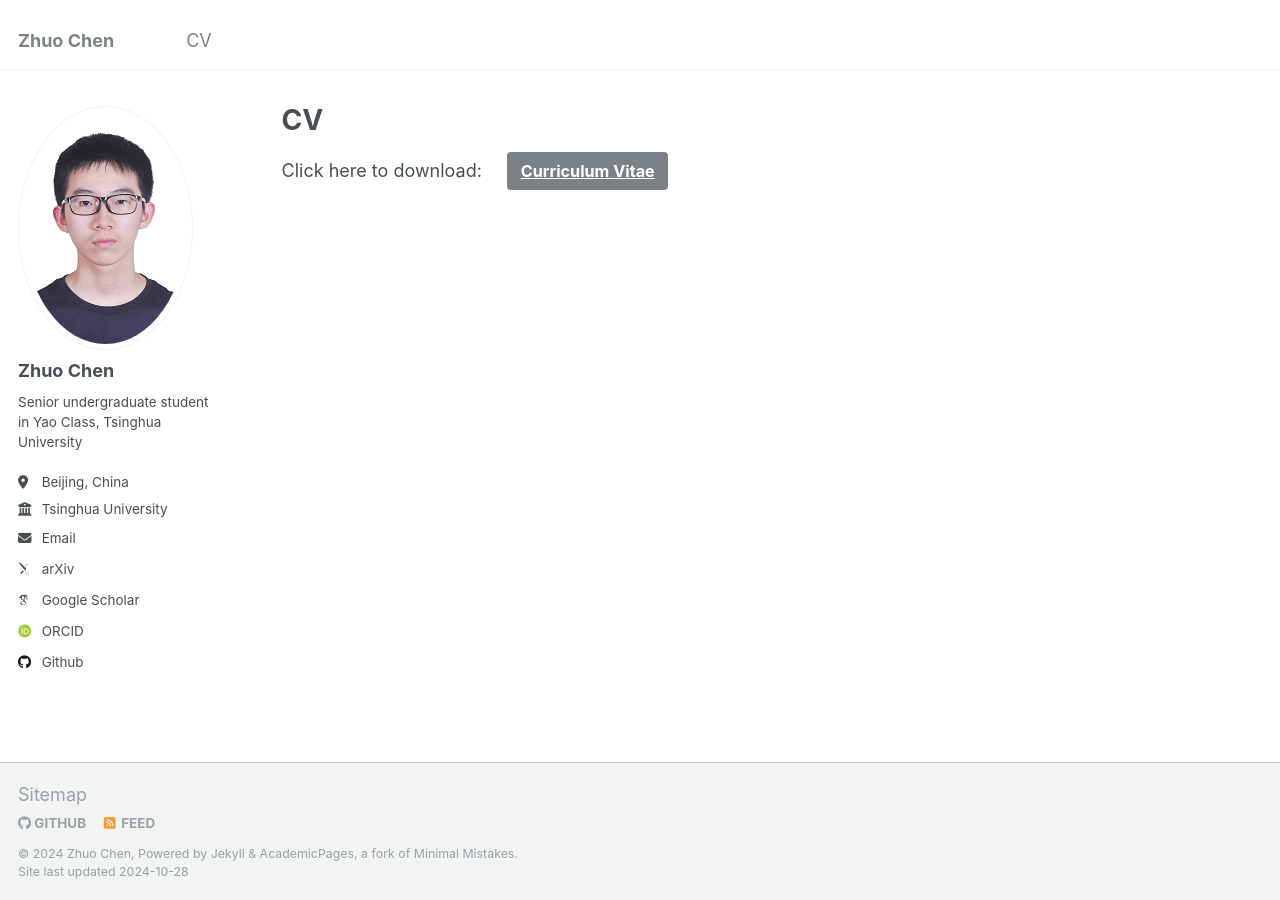
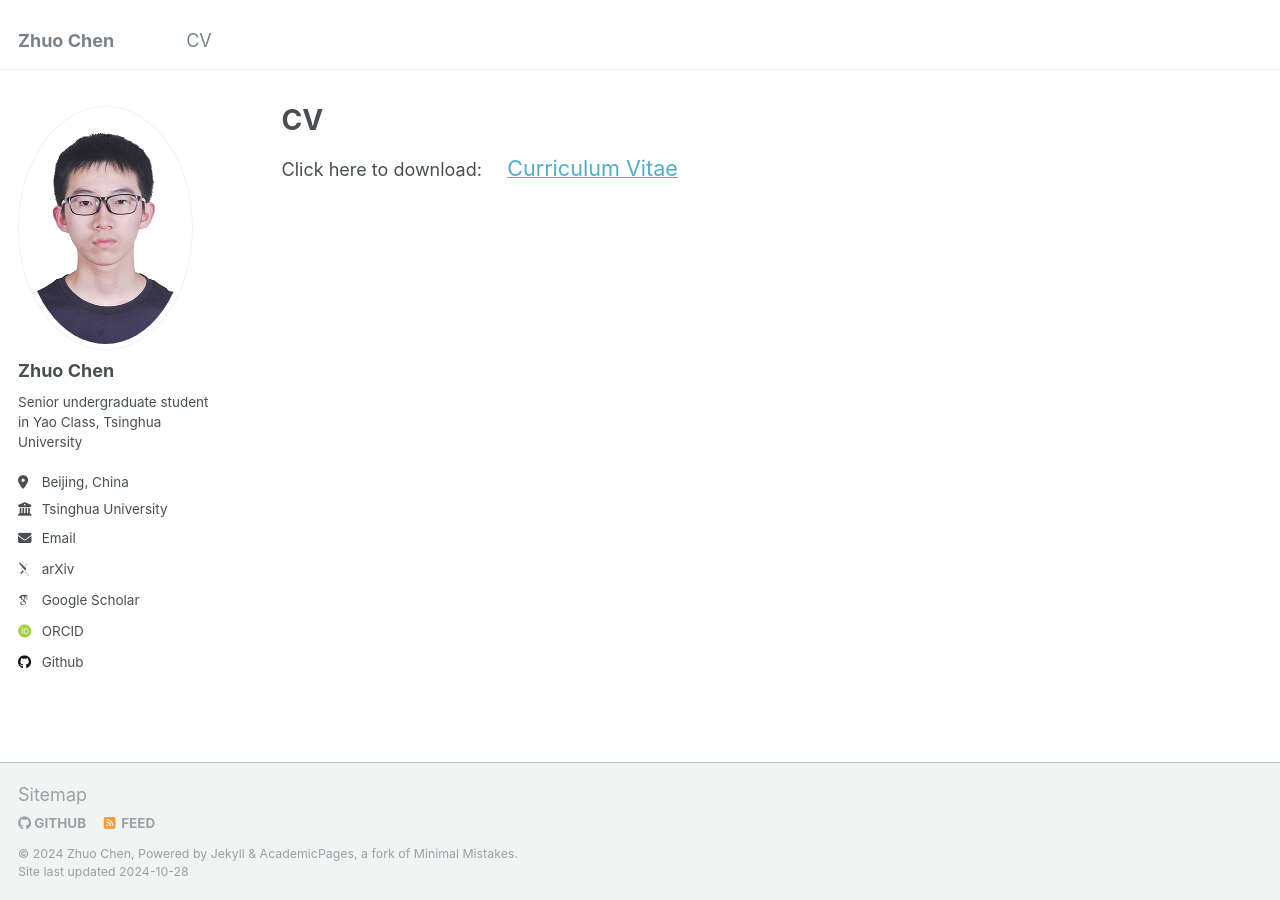
Before and after one commit to zhuo-che21/ZhuoChen.github.io, a Jekyll site: the page built from _pages/cv.md, in a window 1280 px wide. Built offline with Jekyll 4.4.1, drawn with Linux system fonts in a browser that asks for light colours; some web fonts are replaced.

Commit message:
Update cv.md

```diff
--- a/_pages/cv.md
+++ b/_pages/cv.md
@@ -9,4 +9,4 @@ redirect_from:
 
 {% include base_path %}
 
-<span style="font-size: 100%;">Click here to download: &nbsp;&nbsp;&nbsp;</span> <a href="{{base.url}}/files/CV.pdf" target="_blank" class="btn btn-success"><span style="font-size: 120%;">Curriculum Vitae</span></a>
+<span style="font-size: 100%;">Click here to download: &nbsp;&nbsp;&nbsp;</span> <a href="{{base.url}}/files/CV.pdf" target="_blank"><span style="font-size: 120%;">Curriculum Vitae</span></a>
```
